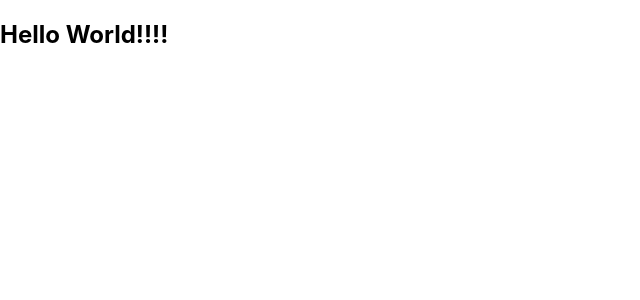
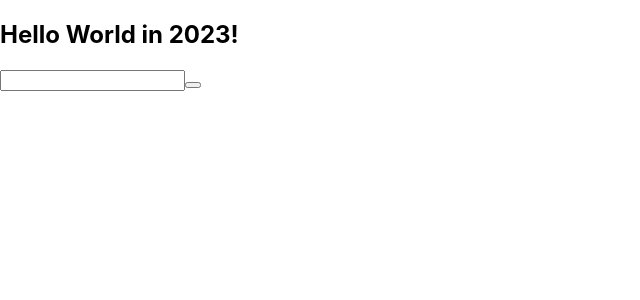
Before and after one commit to S-E-Pashin/udemy-react, a React (Create React App) app in the folder my-app/: page / in a window 1280 px wide. Shown: the top 300 px of the page, without its empty margins (0-640 px from the left). Built offline with nearby package versions, Linux system fonts and the light colour scheme.

Commit message:
jsx
jsx препроцессор, ограничения в нем. Переменные и многострочные элементы.

```diff
--- a/my-app/src/index.js
+++ b/my-app/src/index.js
@@ -4,7 +4,19 @@ import './index.css';
 import App from './App';
 
 // const elem = <h2>Hello World!!!</h2>;
-const elem = React.createElement('h2', {className: 'greetings'}, 'Hello World!!!!');
+// const elem = React.createElement('h2', {className: 'greetings'}, 'Hello World!!!!');
+
+const text = "Hello World in 2023!";
+
+const elem = (
+  <div>
+    <h2>{text}</h2>
+    <input type="text"/>
+    <button></button>
+  </div>
+);
+
+
 const root = ReactDOM.createRoot(document.getElementById('root'));
 
 root.render(
```
